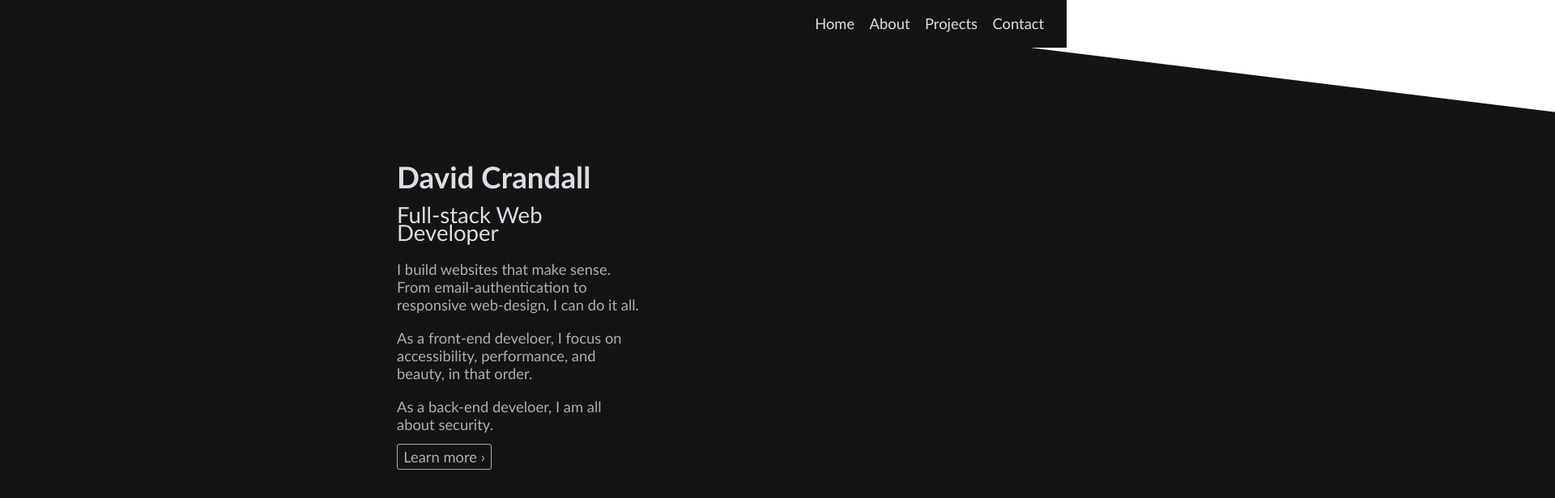
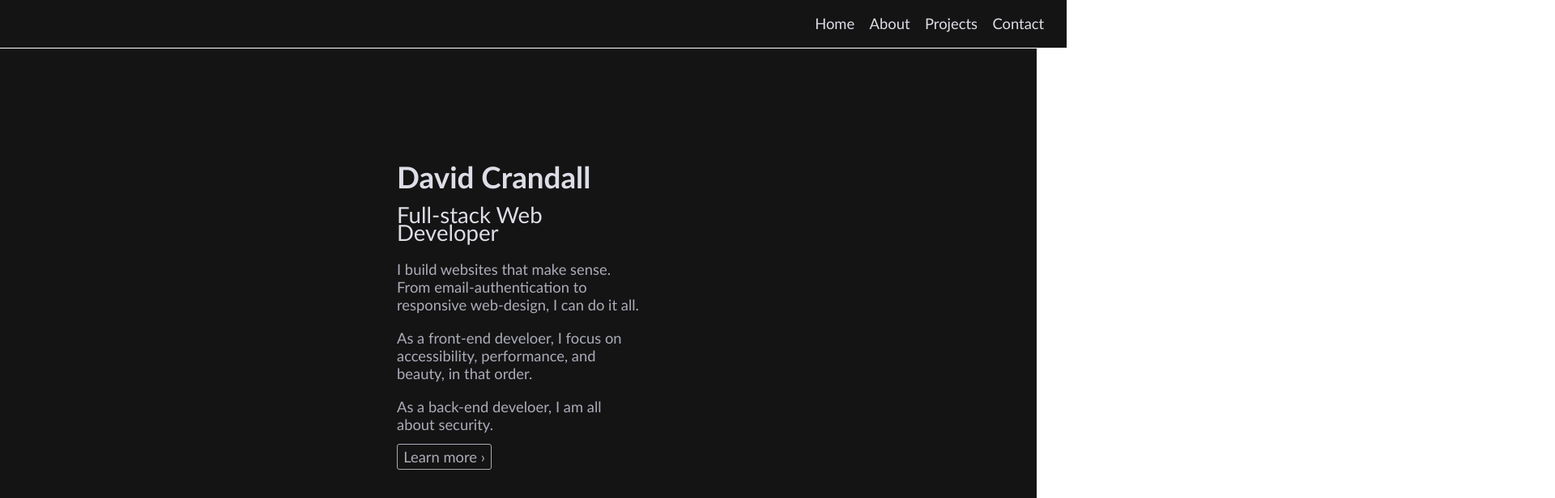
Before and after one commit to dacrands/next-port, a Next.js app: page / in a window 1280 px wide. Shown: the top 616 px of the page at 81% size, 1920 px wide, since content can reach past the window. Built offline with nearby package versions, Linux system fonts and the light colour scheme.

Commit message:
meta device-width

```diff
--- a/static/main.scss
+++ b/static/main.scss
@@ -56,8 +56,8 @@ body {
 
 .landing__container {
   // margin-bottom: 5rem;
+  position: relative;
   height: 100vh;
-  max-width: 100vw;
   overflow-x: hidden !important;
 }
 .landing__skew {
```
